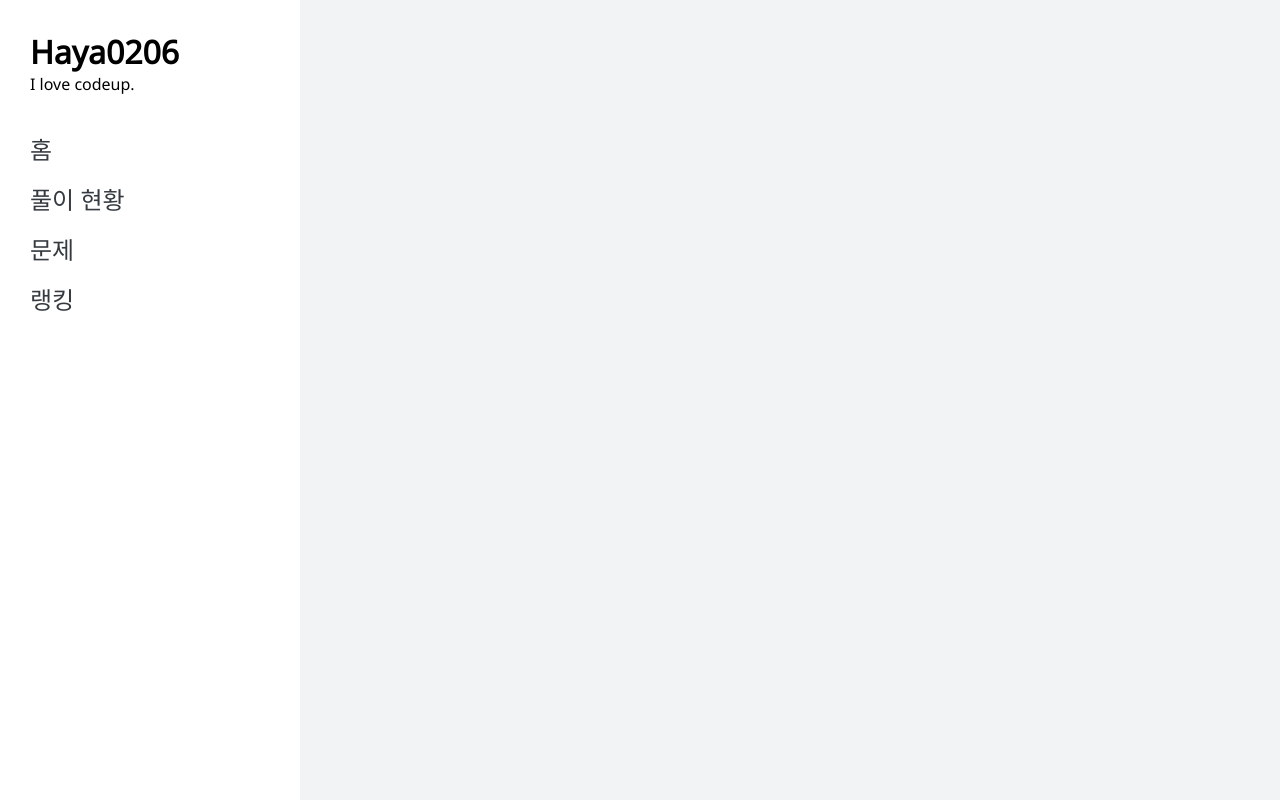
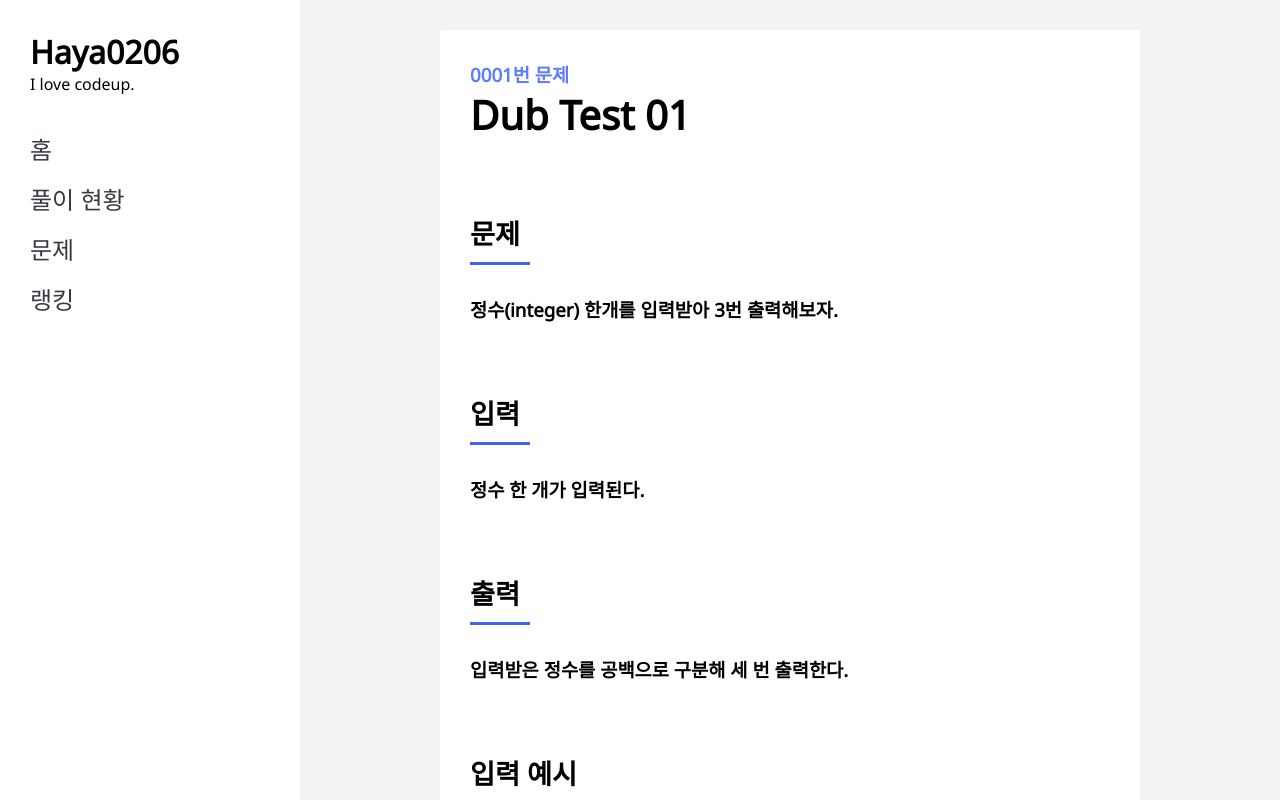
Before and after one commit to kuko216/This.Code_frontend, a React app: page /problem/12 in a window 1280 px wide. Built offline with nearby package versions, Linux system fonts and the light colour scheme.

Commit message:
Problem 디자인

```diff
--- /dev/null
+++ b/src/components/Problem.js
@@ -0,0 +1,117 @@
+import React from 'react';
+import styled from 'styled-components';
+import oc from 'open-color';
+
+const numberFormat = (n) => {
+    const str = "" + n;
+    const  pad = "0000";
+    return pad.substring(0, pad.length - str.length) + str;
+}
+
+
+const WhiteBox = styled.div`
+    margin: 0 auto;
+    width: 1000px;
+    background-color: white;
+    border-radius: 3px;
+    margin-bottom: 5px;
+
+    @media (max-width: 1400px){
+        width: 700px;
+    }
+
+    @media (max-width: 1070px){
+        width: 500px;
+    }
+
+    @media (max-width: 900px){
+        width: 100%;
+    }
+`
+
+const Wrapper = styled.div`
+    width: 100%;
+    padding: 30px;
+    display: flex;
+    flex-direction: column;
+`
+
+const Number = styled.h3`
+    margin: 0;
+    color: ${oc.indigo[5]};
+`
+
+const Title = styled.h1`
+    margin: 0;
+    font-size: 2.5rem;
+`
+
+const DescWrapper = styled.div`
+    width: 100%;
+    display: flex;
+    flex-direction: column;
+    margin-top: 70px;
+`
+
+const MiniTitle = styled.h2`
+    margin: 0;
+    font-size: 1.7rem;
+`
+
+const Border = styled.div`
+    width: 60px;
+    height: 3px;
+    background-color: ${oc.indigo[7]};
+    margin: 10px 0px;
+`
+
+const LongBorder = styled.div`
+    width: 120px;
+    height: 3px;
+    background-color: ${oc.indigo[7]};
+    margin: 10px 0px;
+`
+
+const MiniDesc = styled.h3`
+    margin: 0;
+    margin-top: 20px;
+`
+
+
+const ProblemCard = ({index, title}) => {
+    return (
+        <WhiteBox>
+            <Wrapper>
+                <Number>{numberFormat(1)}번 문제</Number>
+                <Title>Dub Test 01</Title>
+                <DescWrapper>
+                    <MiniTitle>문제</MiniTitle>
+                    <Border />
+                    <MiniDesc>정수(integer) 한개를 입력받아 3번 출력해보자.</MiniDesc>
+                </DescWrapper>
+                <DescWrapper>
+                    <MiniTitle>입력</MiniTitle>
+                    <Border />
+                    <MiniDesc>정수 한 개가 입력된다.</MiniDesc>
+                </DescWrapper>
+                <DescWrapper>
+                    <MiniTitle>출력</MiniTitle>
+                    <Border />
+                    <MiniDesc>입력받은 정수를 공백으로 구분해 세 번 출력한다.</MiniDesc>
+                </DescWrapper>
+                <DescWrapper>
+                    <MiniTitle>입력 예시</MiniTitle>
+                    <LongBorder />
+                    <MiniDesc>120</MiniDesc>
+                </DescWrapper>
+                <DescWrapper>
+                    <MiniTitle>출력 예시</MiniTitle>
+                    <LongBorder />
+                    <MiniDesc>120 120 120</MiniDesc>
+                </DescWrapper>
+            </Wrapper>
+        </WhiteBox>
+    );
+};
+
+export default ProblemCard;
--- a/src/components/ProblemCard.js
+++ b/src/components/ProblemCard.js
@@ -2,12 +2,41 @@ import React from 'react';
 import styled from 'styled-components';
 import oc from 'open-color';
 
-const WhiteBox = styled.div`
-    width: 100%;
+import { Link } from 'react-router-dom';
+
+const WhiteBox = styled(Link)`
+    margin: 0 auto;
+    width: 1000px;
     height: 50px;
     background-color: white;
-    border-radius: 5px;
+    border-radius: 3px;
     margin-bottom: 5px;
+
+    @media (max-width: 1400px){
+        width: 700px;
+    }
+
+    @media (max-width: 1070px){
+        width: 500px;
+    }
+
+    @media (max-width: 900px){
+        width: 100%;
+    }
+
+    &:link{
+        text-decoration: none;
+    }
+    &:visited{
+        text-decoration: none;
+    }
+    &:hover{
+        background-color: ${oc.indigo[0]};
+        text-decoration: none;
+    }
+    &:active{
+        text-decoration: none;
+    }
 `
 
 const CardWrapper = styled.div`
@@ -19,11 +48,13 @@ const CardWrapper = styled.div`
 
 const Index = styled.h3`
     margin: 0;
-    margin-right: 10px;
+    margin-right: 30px;
+    color: ${oc.indigo[7]};
 `
 
 const Title = styled.h3`
     margin: 0;
+    color: ${oc.gray[9]};
 `
 
 const numberFormat = (n) => {
@@ -34,7 +65,8 @@ const numberFormat = (n) => {
 
 const ProblemCard = ({index, title}) => {
     return (
-        <WhiteBox>
+
+        <WhiteBox to={"/problem/"+index}>
             <CardWrapper>
                 <Index>{numberFormat(index)}</Index>
                 <Title>{title}</Title>
--- a/src/components/ProblemList.js
+++ b/src/components/ProblemList.js
@@ -4,6 +4,7 @@ import styled from 'styled-components';
 import oc from 'open-color';
 
 import ProblemCard from './ProblemCard';
+
 
 import * as ProblemApi from 'api/problem';
 
@@ -21,6 +22,50 @@ const ProblemListWrapper = styled.div`
 
 const testList = [
     {
+        title: 'dubtest1'
+    },
+    {
+        title: 'dubtest2'
+    },
+    {
+        title: 'dubtest3'
+    },
+    {
+        title: 'dubtest4'
+    },{
+        title: 'dubtest1'
+    },
+    {
+        title: 'dubtest2'
+    },
+    {
+        title: 'dubtest3'
+    },
+    {
+        title: 'dubtest4'
+    },{
+        title: 'dubtest1'
+    },
+    {
+        title: 'dubtest2'
+    },
+    {
+        title: 'dubtest3'
+    },
+    {
+        title: 'dubtest4'
+    },{
+        title: 'dubtest1'
+    },
+    {
+        title: 'dubtest2'
+    },
+    {
+        title: 'dubtest3'
+    },
+    {
+        title: 'dubtest4'
+    },{
         title: 'dubtest1'
     },
     {
@@ -57,7 +102,7 @@ class ProblemList extends React.Component {
                 <ProblemListWrapper>
                     {testList.map((p, index) =>
                         <ProblemCard
-                            index={index}
+                            index={index+1}
                             title={p.title}
                             key={index}
                         />
--- a/src/containers/PageTemplate.js
+++ b/src/containers/PageTemplate.js
@@ -7,8 +7,10 @@ import { NavLink, Route } from 'react-router-dom';
 
 import DashBoard from 'components/DashBoard';
 import ProblemList from 'components/ProblemList';
+import Problem from 'components/Problem';
 import SolveLog from 'components/SolveLog';
 import Rank from 'components/Rank';
+
 
 const Wrapper = styled.div`
     display: flex;
@@ -27,7 +29,6 @@ const SideNav = styled.div`
 
 const Content = styled.div`
     width: 100%;
-    height: 100%;
     padding: 30px;
     overflow: auto;
 `
@@ -101,6 +102,7 @@ class PageTemplate extends React.Component {
                     <Route exact path="/" component={DashBoard}/>
                     <Route path="/solvelog" component={SolveLog}/>
                     <Route path="/problems" component={ProblemList}/>
+                    <Route path="/problem/:index" component={Problem}/>
                     <Route path="/rank" component={Rank}/>
                 </Content>
             </Wrapper>
```
